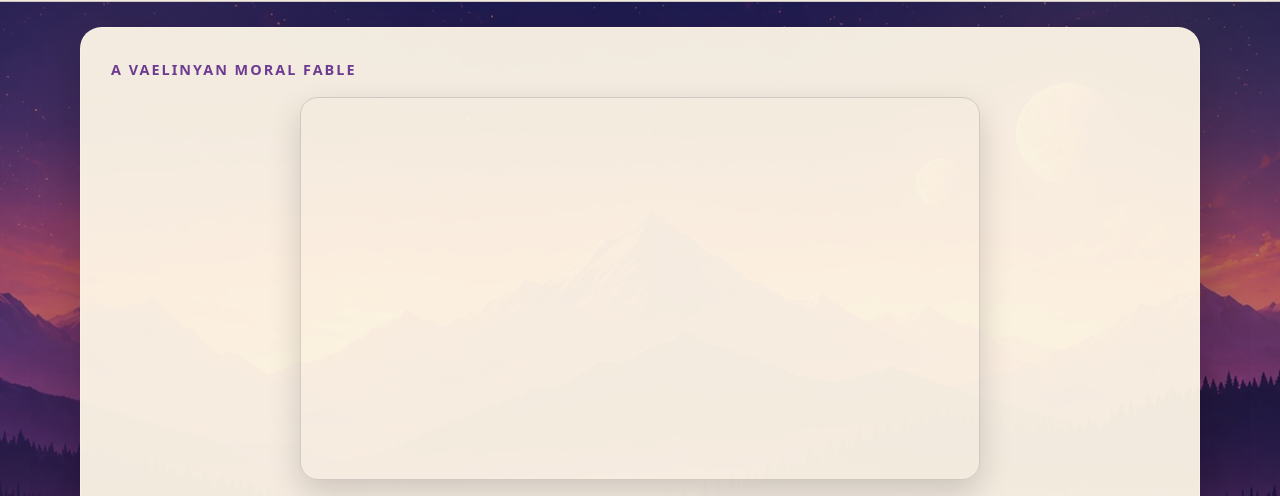
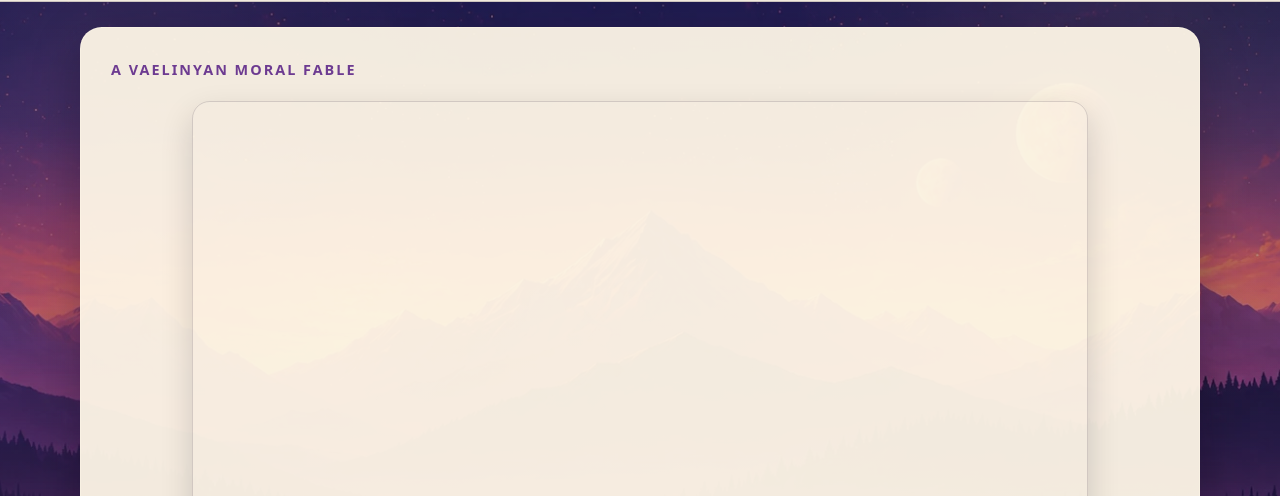
Before and after one commit to armpitpete/vaelinya-site, an Astro site: page /read/fables/the-line-of-white-pebbles in a window 1280 px wide. Shown: the part 45-541 px from the top of the page. Built offline with nearby package versions, Linux system fonts and the light colour scheme; Astro itself is replaced by a stand-in of ours.

Commit message:
Enlarge fable hero image

```diff
--- a/src/pages/read/fables/the-line-of-white-pebbles/index.astro
+++ b/src/pages/read/fables/the-line-of-white-pebbles/index.astro
@@ -206,21 +206,20 @@ const storyJsonLd = {
   }
 
   .fable-hero-image {
-    margin-bottom: 1rem;
+    width: min(100%, 56rem);
+    max-width: 56rem;
+    margin: 1.25rem auto 1.5rem;
   }
 
-  .story-hero-image {
-    width: min(100%, 680px);
-    max-width: 680px;
-    margin: 1rem auto 0;
-  }
-
-  .story-hero-image img {
+  .fable-hero-image img {
     display: block;
     width: 100%;
     height: auto;
+    max-height: none;
+    object-fit: contain;
     margin-inline: auto;
   }
+
   .fable-story-content {
     max-width: 44rem;
   }
```
